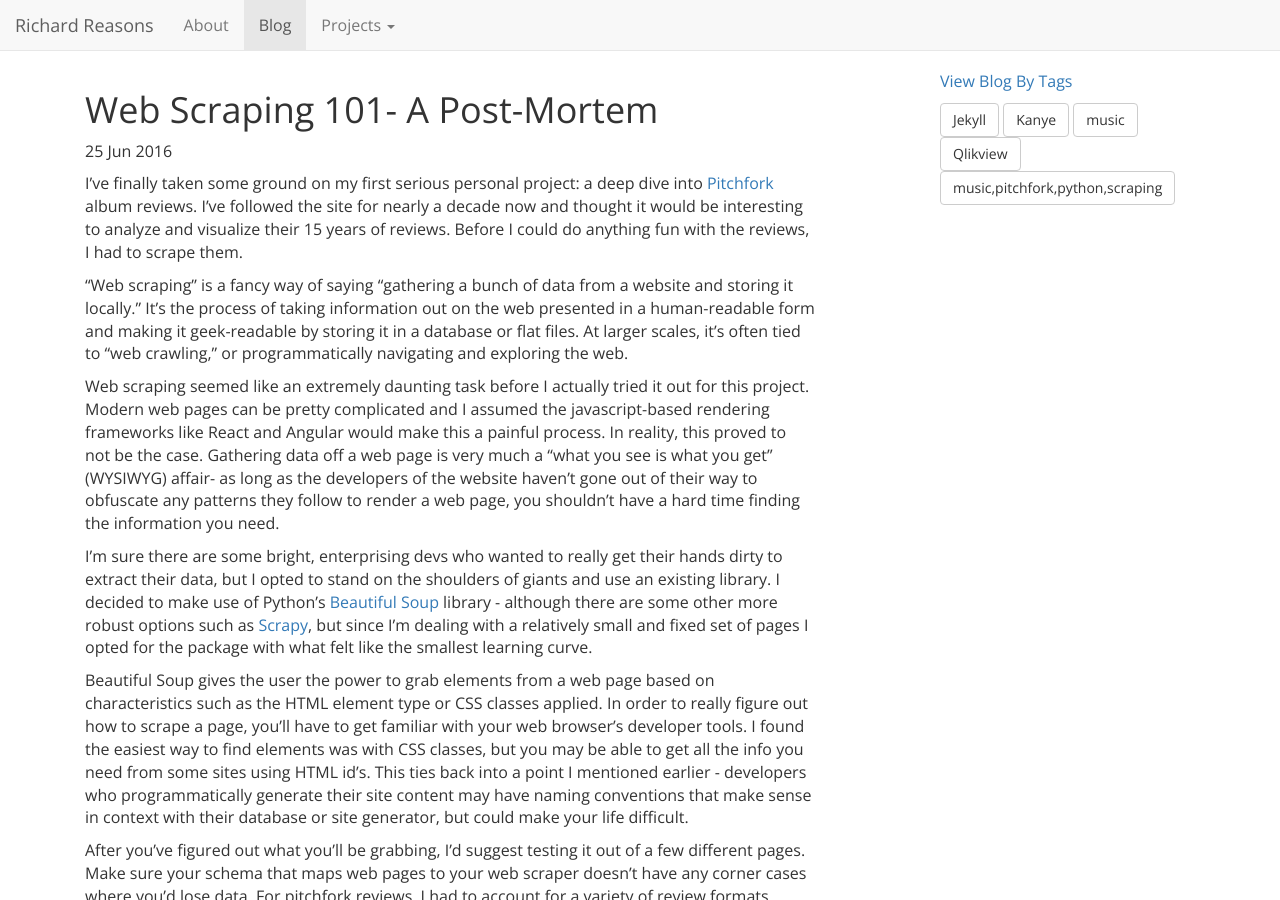
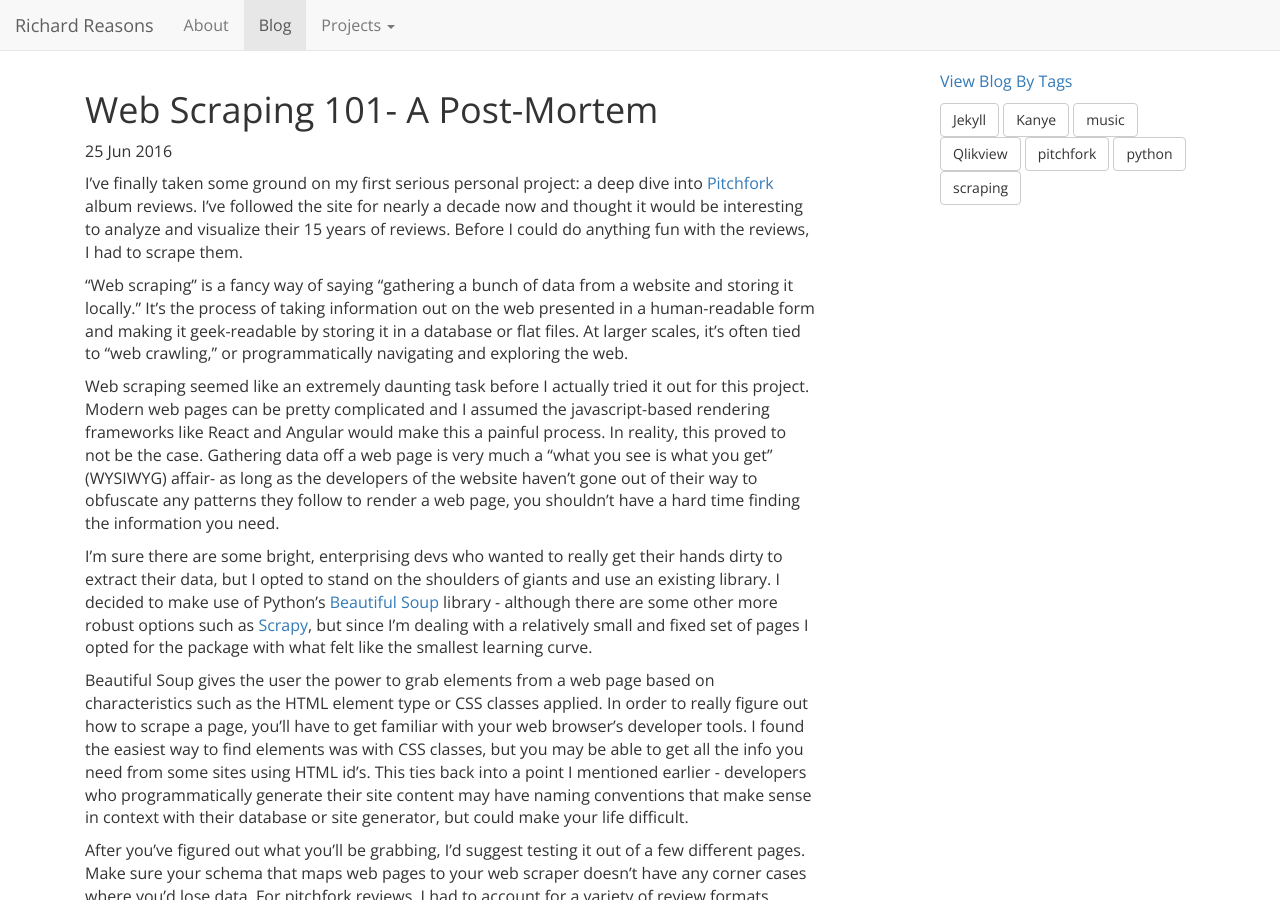
Before and after one commit to rgreasons/rgreasons.github.io, a Jekyll site: the page built from _posts/2016-06-25-Scraping.md, in a window 1280 px wide and 900 px high. Built offline with Jekyll 4.4.1, drawn with Linux system fonts in a browser that asks for light colours; nearby versions of some CDN libraries.

Commit message:
Update 2016-06-25-Scraping.md

```diff
--- a/_posts/2016-06-25-Scraping.md
+++ b/_posts/2016-06-25-Scraping.md
@@ -1,7 +1,7 @@
 ---
 layout: post
 title: Web Scraping 101- A Post-Mortem
-tags: music,pitchfork,python,scraping
+tags: music pitchfork python scraping
 ---
 
 I've finally taken some ground on my first serious personal project: a deep dive into [Pitchfork](http://www.pitchfork.com) album reviews. I've followed the site for nearly a decade now and thought it would be interesting to analyze and visualize their 15 years of reviews. Before I could do anything fun with the reviews, I had to scrape them.
```
